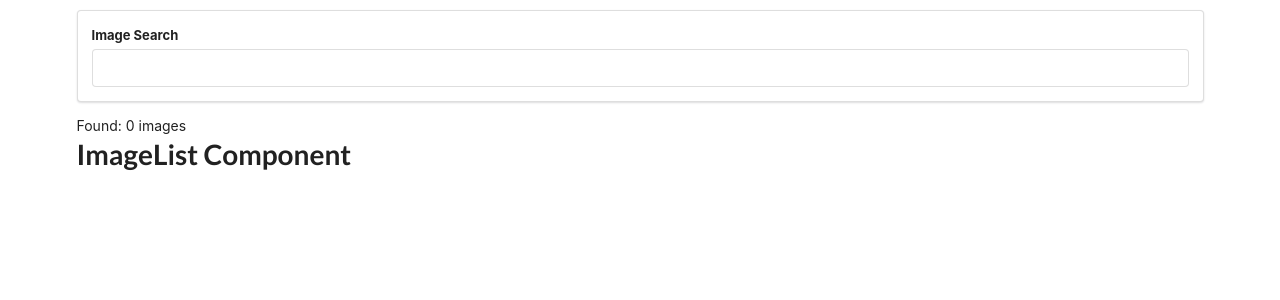
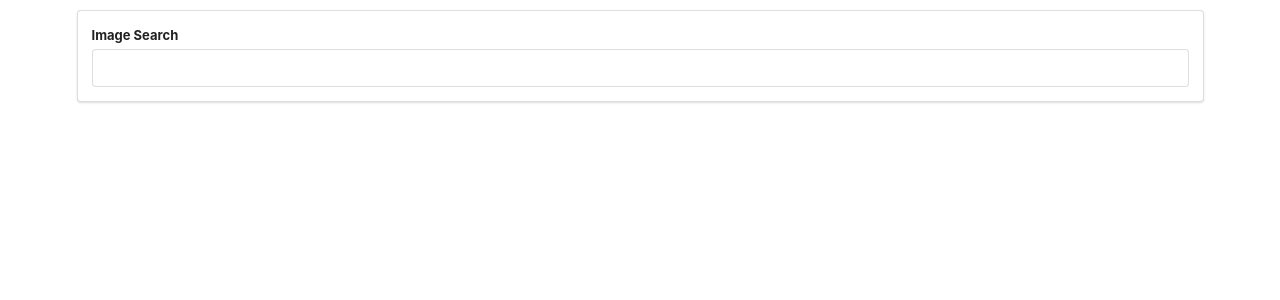
Before and after one commit to irfan87/pics_app, a React (Create React App) app: page / in a window 1280 px wide. Shown: the top 300 px of the page. Built offline with nearby package versions, Linux system fonts and the light colour scheme.

Commit message:
display images result

```diff
--- a/src/App.js
+++ b/src/App.js
@@ -23,8 +23,7 @@ class App extends Component {
 		return (
 			<div className="app ui container" style={{ marginTop: "10px" }}>
 				<SearchBar onSubmit={this.onSearchSubmit} />
-				Found: {this.state.images.length} images
-				<ImageList />
+				<ImageList images={this.state.images} />
 			</div>
 		);
 	}
--- a/src/components/ImageList/ImageList.js
+++ b/src/components/ImageList/ImageList.js
@@ -1,11 +1,16 @@
 import React from "react";
 
-const ImageList = () => {
-	return (
-		<div className="imagelist">
-			<h1>ImageList Component</h1>
-		</div>
-	);
+const ImageList = ({ images }) => {
+	const image = images.map(({ urls, alt_description, id }) => (
+		<img
+			src={urls.regular}
+			alt={alt_description}
+			key={id}
+			className="ui image"
+		/>
+	));
+
+	return <div className="imagelist">{image}</div>;
 };
 
 export default ImageList;
```
